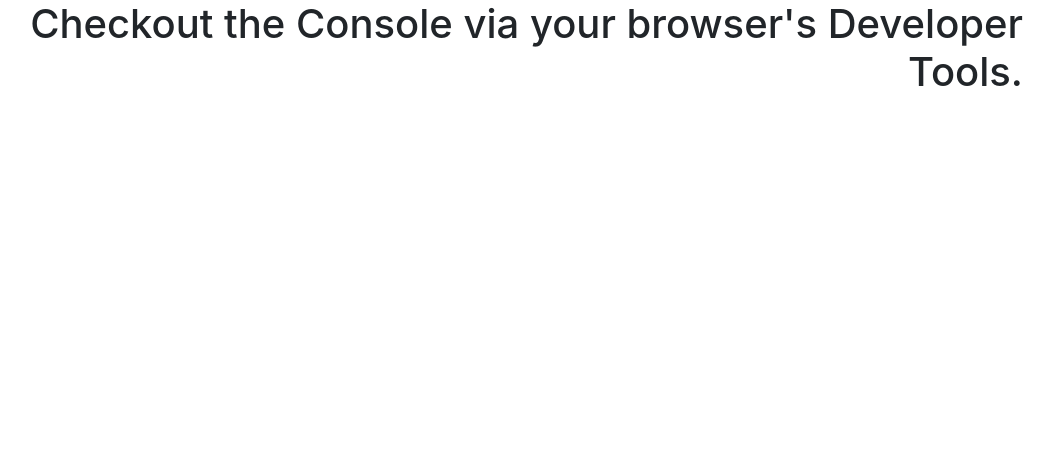
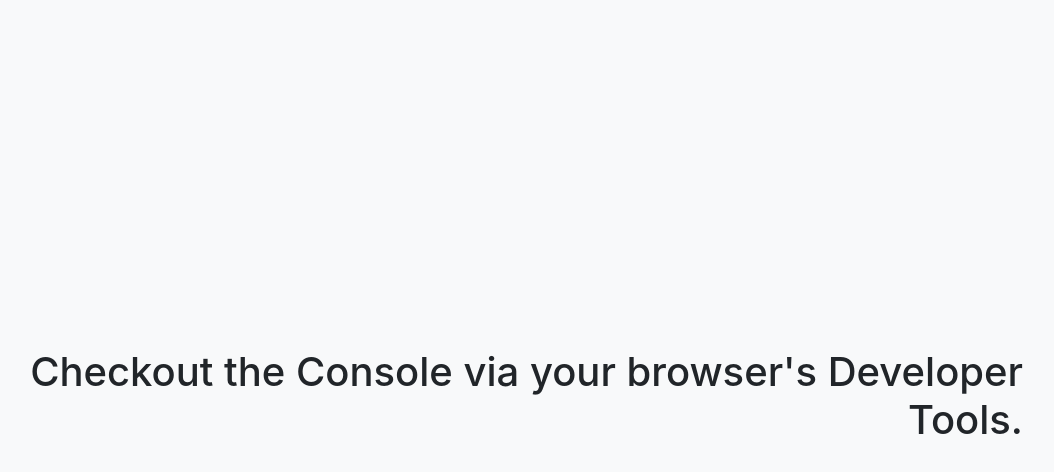
Before and after one commit to cattmampbell/oop-drills, a plain HTML site: page index.html in a window 1280 px wide. Shown: the whole page, without its empty margins (139-1193 px from the left). Drawn offline with nearby package versions, Linux system fonts and the light colour scheme.

Commit message:
Modified styling of h1 in index.html file via Bootstrap.

```diff
--- a/index.html
+++ b/index.html
@@ -14,16 +14,15 @@
     </head>
 
     <!-- Body -->
-    <body>
+    <body style="background-color: #f8f9fa;">
         <!-- Container -->
-        <div class="container">
+        <div class="container d-flex justify-content-center align-items-center" style="width: 100vw; height: 100vh;">
             <!-- Row -->
             <div class="row">
                 <h1 class="col-12 text-right justify-content-start pr-5">
                     Checkout the Console via your browser's Developer Tools.
                 </h1>
             </div>
-        </div>
 
         <!-- jQuery JS -->
         <script src="https://code.jquery.com/jquery-3.3.1.js" integrity="sha256-2Kok7MbOyxpgUVvAk/HJ2jigOSYS2auK4Pfzbm7uH60=" crossorigin="anonymous"></script>
```
